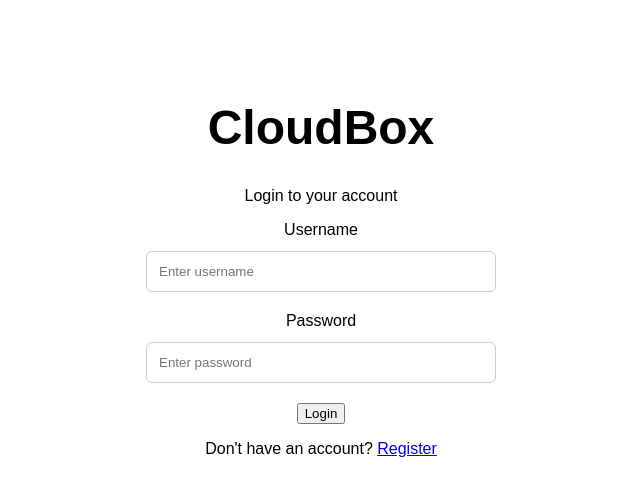
After one commit to savinadp/CloudBox, a Flask app: page /login in a window 1280 px wide. The commit adds this page. Shown: the top 496 px of the page, without its empty margins (319-959 px from the left). Run offline with Flask 3, Linux system fonts and the light colour scheme; some libraries are stand-ins or nearby versions.

Commit message:
Implement the Login page

```diff
--- a/app.py
+++ b/app.py
@@ -9,6 +9,9 @@ import re
 from werkzeug.security import generate_password_hash
 from flask_wtf.csrf import CSRFProtect
 from sqlalchemy.exc import IntegrityError
+from flask import session
+from functools import wraps
+from werkzeug.security import check_password_hash
 
 from flask import (
     Flask,
@@ -113,8 +116,23 @@ def allowed_file(filename):
         and filename.rsplit(".", 1)[1].lower() in ALLOWED_EXTENSIONS
     )
 
+def login_required(func):
+
+    @wraps(func)
+    def wrapper(*args, **kwargs):
+
+        if "user_id" not in session:
+
+            flash("Please log in first.")
+
+            return redirect(url_for("login"))
+
+        return func(*args, **kwargs)
+
+    return wrapper
 
 @app.route("/", methods=["GET", "POST"])
+@login_required
 def home():
 
     if request.method == "POST":
@@ -172,6 +190,7 @@ def home():
 
 
 @app.route("/download/<int:file_id>")
+@login_required
 def download_file(file_id):
 
     file = db.get_or_404(File, file_id)
@@ -185,6 +204,7 @@ def download_file(file_id):
 
 
 @app.route("/delete/<int:file_id>", methods=["POST"])
+@login_required
 def delete_file(file_id):
 
     file = db.get_or_404(File, file_id)
@@ -260,9 +280,53 @@ def register():
 
         flash("Account created successfully.")
 
-        return redirect(url_for("home"))
+        return redirect(url_for("login"))
 
     return render_template("register.html")
+
+@app.route("/login", methods=["GET", "POST"])
+def login():
+
+    if request.method == "POST":
+
+        username = request.form.get(
+            "username", ""
+        ).strip().lower()
+
+        password = request.form.get("password", "")
+
+        user = User.query.filter_by(
+            username=username
+        ).first()
+
+        if user and check_password_hash(
+            user.password_hash, password
+        ):
+
+            session.clear()
+
+            session["user_id"] = user.id
+            session["username"] = user.username
+
+            flash("Login successful.")
+
+            return redirect(url_for("home"))
+
+        flash("Invalid username or password.")
+
+        return redirect(url_for("login"))
+
+    return render_template("login.html")
+
+@app.route("/logout", methods=["POST"])
+@login_required
+def logout():
+
+    session.clear()
+
+    flash("Logged out successfully.")
+
+    return redirect(url_for("login"))
 
 
 if __name__ == "__main__":
--- a/static/style.css
+++ b/static/style.css
@@ -84,3 +84,20 @@ input[type="password"] {
     border-radius: 6px;
     box-sizing: border-box;
 }
+
+.user-section {
+    margin-bottom: 30px;
+}
+
+.user-section p {
+    font-size: 18px;
+    font-weight: bold;
+}
+
+.user-section button {
+    background-color: #7c7c7c;
+}
+
+.user-section button:hover {
+    background-color: #8ab3ee;
+}
--- /dev/null
+++ b/templates/login.html
@@ -0,0 +1,60 @@
+<!DOCTYPE html>
+<html lang="en">
+
+<head>
+
+    <meta charset="UTF-8">
+    <meta name="viewport" content="width=device-width, initial-scale=1.0">
+
+    <title>Login | CloudBox</title>
+
+    <link rel="stylesheet" href="{{ url_for('static', filename='style.css') }}">
+
+</head>
+
+<body>
+
+    <div class="container">
+
+        <h1>CloudBox</h1>
+        <p>Login to your account</p>
+
+        {% for message in get_flashed_messages() %}
+        <p>{{ message }}</p>
+        {% endfor %}
+
+        <div class="upload-box">
+
+            <form method="POST">
+
+                <input type="hidden" name="csrf_token" value="{{ csrf_token() }}">
+
+                <label>Username</label>
+
+                <input type="text" name="username" placeholder="Enter username" required>
+
+                <label>Password</label>
+
+                <input type="password" name="password" placeholder="Enter password" required>
+
+                <button type="submit">
+                    Login
+                </button>
+
+            </form>
+
+        </div>
+
+        <p>
+            Don't have an account?
+
+            <a href="{{ url_for('register') }}">
+                Register
+            </a>
+        </p>
+
+    </div>
+
+</body>
+
+</html>
--- a/templates/register.html
+++ b/templates/register.html
@@ -23,7 +23,7 @@
 
         <div class="upload-box">
 
-            <form method="POST">
+            <form action="{{ url_for('register') }}" method="POST">
 
                 <input type="hidden" name="csrf_token" value="{{ csrf_token() }}">
 
```
Also changed, not shown: templates/index.html (+15 -3 lines).
